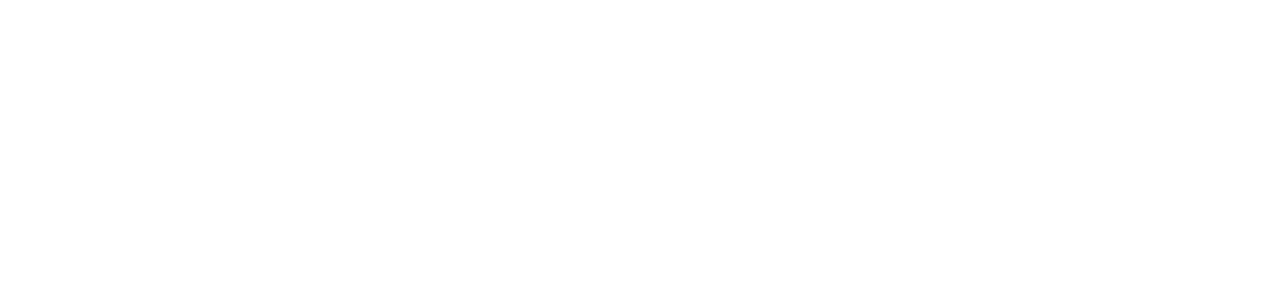
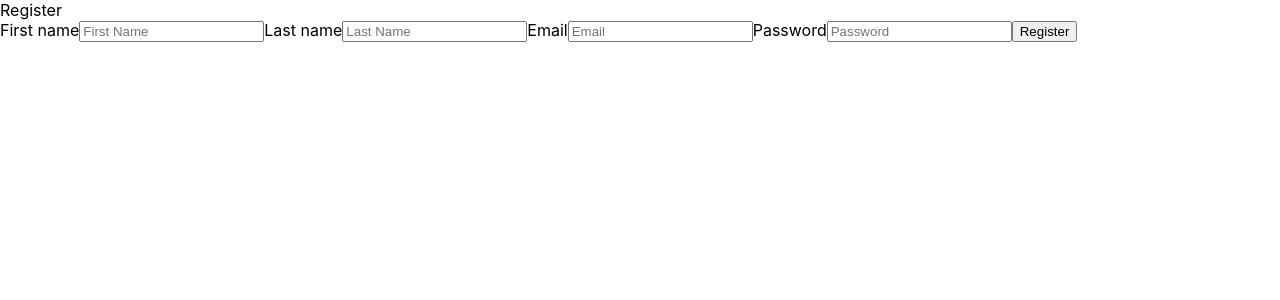
Before and after one commit to MuhammedSarajlic/social-media-app-MERN, a React (Create React App) app in the folder client/: page / in a window 1280 px wide. Shown: the top 300 px of the page. Built offline with nearby package versions, Linux system fonts and the light colour scheme.

Commit message:
Add User to db from UI
Add new user to db from Registration form

```diff
--- a/client/src/App.js
+++ b/client/src/App.js
@@ -1,5 +1,11 @@
+import Register from "./container/Register";
+
 function App() {
-  return <div></div>;
+  return (
+    <>
+      <Register />
+    </>
+  );
 }
 
 export default App;
--- /dev/null
+++ b/client/src/container/Register.jsx
@@ -0,0 +1,89 @@
+import React from "react";
+import { useState } from "react";
+
+const Register = () => {
+  const [user, setUser] = useState({
+    firstName: "",
+    lastName: "",
+    email: "",
+    password: "",
+    imageUrl: "",
+  });
+
+  const handleRegister = async (e) => {
+    e.preventDefault();
+    await fetch("http://localhost:5000/register", {
+      method: "POST",
+      headers: { "Content-Type": "application/json" },
+      body: JSON.stringify({
+        firstName: user.firstName,
+        lastName: user.lastName,
+        email: user.email,
+        password: user.password,
+        imageUrl: user.imageUrl,
+      }),
+    });
+    setUser({
+      firstName: "",
+      lastName: "",
+      email: "",
+      password: "",
+      imageUrl: "",
+    });
+  };
+
+  const handleChange = (e) => {
+    setUser((prev) => ({ ...prev, [e.target.name]: e.target.value }));
+  };
+
+  return (
+    <>
+      Register
+      <form onSubmit={handleRegister}>
+        <label for="firstName">First name</label>
+        <input
+          type="text"
+          id="firstName"
+          name="firstName"
+          value={user.firstName}
+          onChange={handleChange}
+          placeholder="First Name"
+          required
+        />
+        <label for="lastName">Last name</label>
+        <input
+          type="text"
+          id="lastName"
+          name="lastName"
+          value={user.lastName}
+          onChange={handleChange}
+          placeholder="Last Name"
+          required
+        />
+        <label for="email">Email</label>
+        <input
+          type="email"
+          id="email"
+          name="email"
+          value={user.email}
+          onChange={handleChange}
+          placeholder="Email"
+          required
+        />
+        <label for="password">Password</label>
+        <input
+          type="password"
+          id="password"
+          name="password"
+          value={user.password}
+          onChange={handleChange}
+          placeholder="Password"
+          required
+        />
+        <button>Register</button>
+      </form>
+    </>
+  );
+};
+
+export default Register;
```
